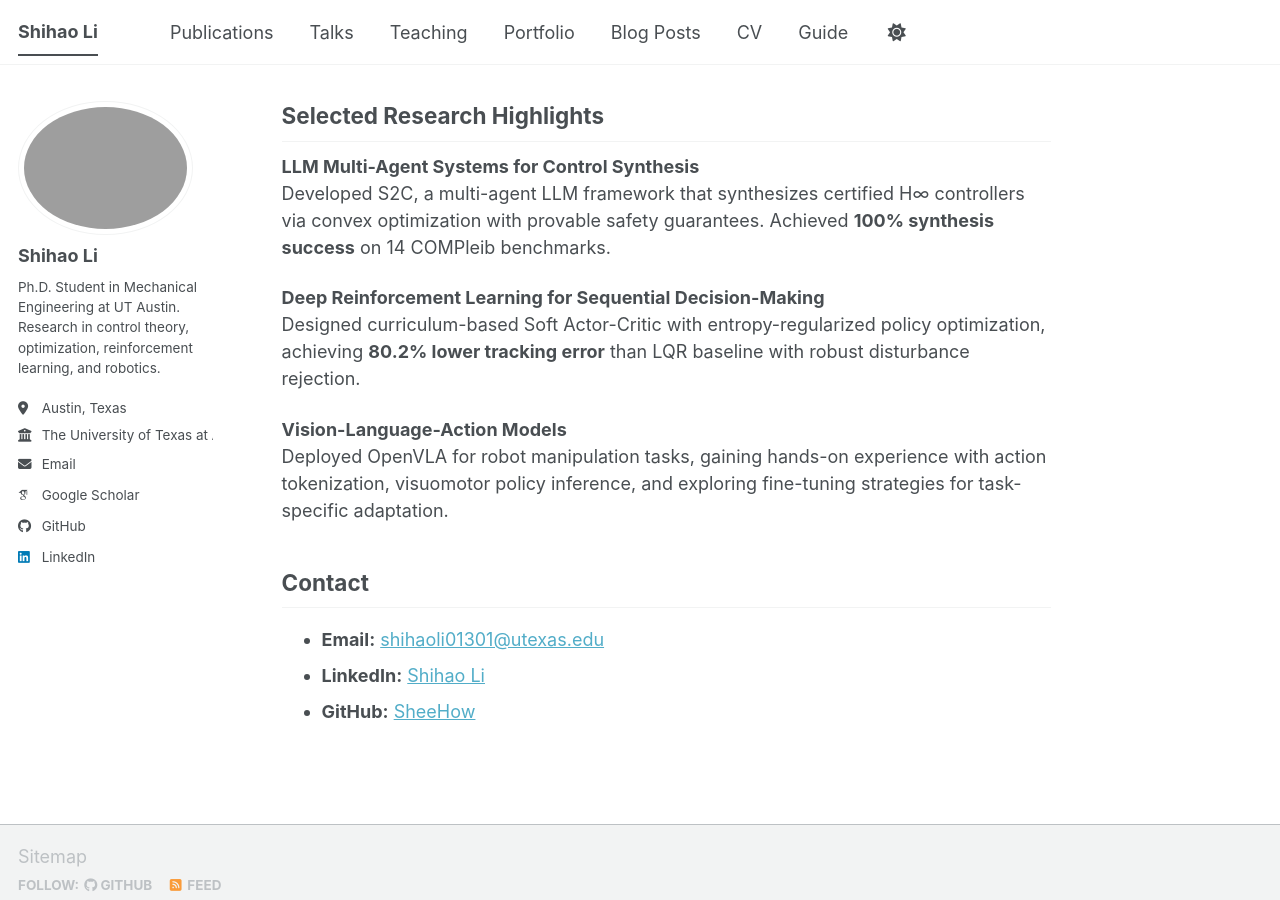
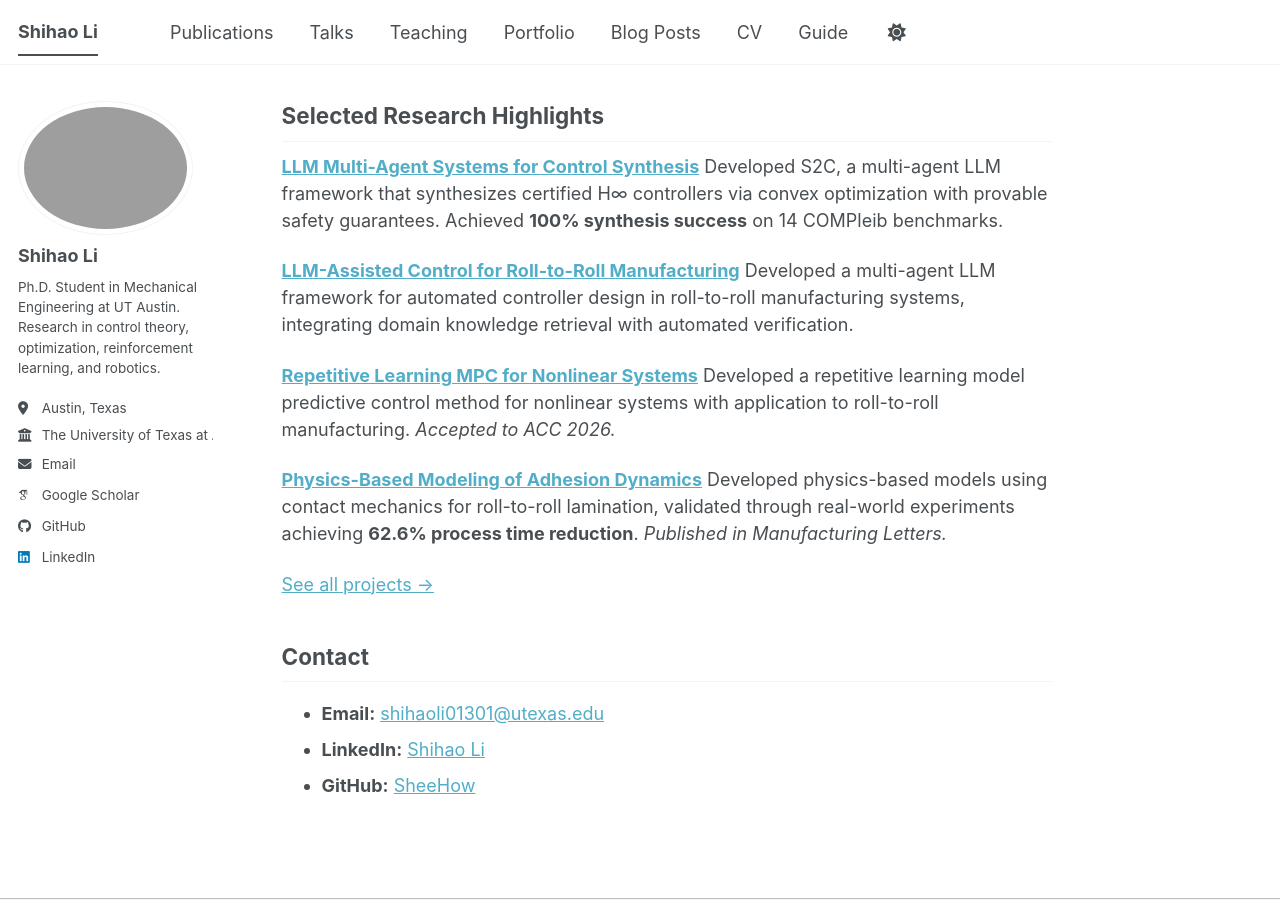
Before and after one commit to SheeHow/sheehow.github.io, a Jekyll site: the page built from _pages/about.md, in a window 1280 px wide and 900 px high, scrolled down 1165 px. Built offline with Jekyll 4.4.1, drawn with Linux system fonts in a browser that asks for light colours; some web fonts are replaced; a script bundle is joined from its source files by our own code; library files that are not in the unit come from our copies.

Commit message:
Update about.md

```diff
--- a/_pages/about.md
+++ b/_pages/about.md
@@ -30,14 +30,19 @@ Prior to UT Austin, I received my B.S. in Mechanical Engineering from [Pennsylva
 
 ## Selected Research Highlights
 
-**LLM Multi-Agent Systems for Control Synthesis**
+**[LLM Multi-Agent Systems for Control Synthesis](/portfolio/llm-control-synthesis/)**
 Developed S2C, a multi-agent LLM framework that synthesizes certified H∞ controllers via convex optimization with provable safety guarantees. Achieved **100% synthesis success** on 14 COMPleib benchmarks.
 
-**Deep Reinforcement Learning for Sequential Decision-Making**
-Designed curriculum-based Soft Actor-Critic with entropy-regularized policy optimization, achieving **80.2% lower tracking error** than LQR baseline with robust disturbance rejection.
+**[LLM-Assisted Control for Roll-to-Roll Manufacturing](/portfolio/llm-r2r-control/)**
+Developed a multi-agent LLM framework for automated controller design in roll-to-roll manufacturing systems, integrating domain knowledge retrieval with automated verification.
 
-**Vision-Language-Action Models**
-Deployed OpenVLA for robot manipulation tasks, gaining hands-on experience with action tokenization, visuomotor policy inference, and exploring fine-tuning strategies for task-specific adaptation.
+**[Repetitive Learning MPC for Nonlinear Systems](/portfolio/rl-mpc/)**
+Developed a repetitive learning model predictive control method for nonlinear systems with application to roll-to-roll manufacturing. *Accepted to ACC 2026.*
+
+**[Physics-Based Modeling of Adhesion Dynamics](/portfolio/adhesion-dynamics/)**
+Developed physics-based models using contact mechanics for roll-to-roll lamination, validated through real-world experiments achieving **62.6% process time reduction**. *Published in Manufacturing Letters.*
+
+[See all projects →](/portfolio/)
 
 ## Contact
 
```
